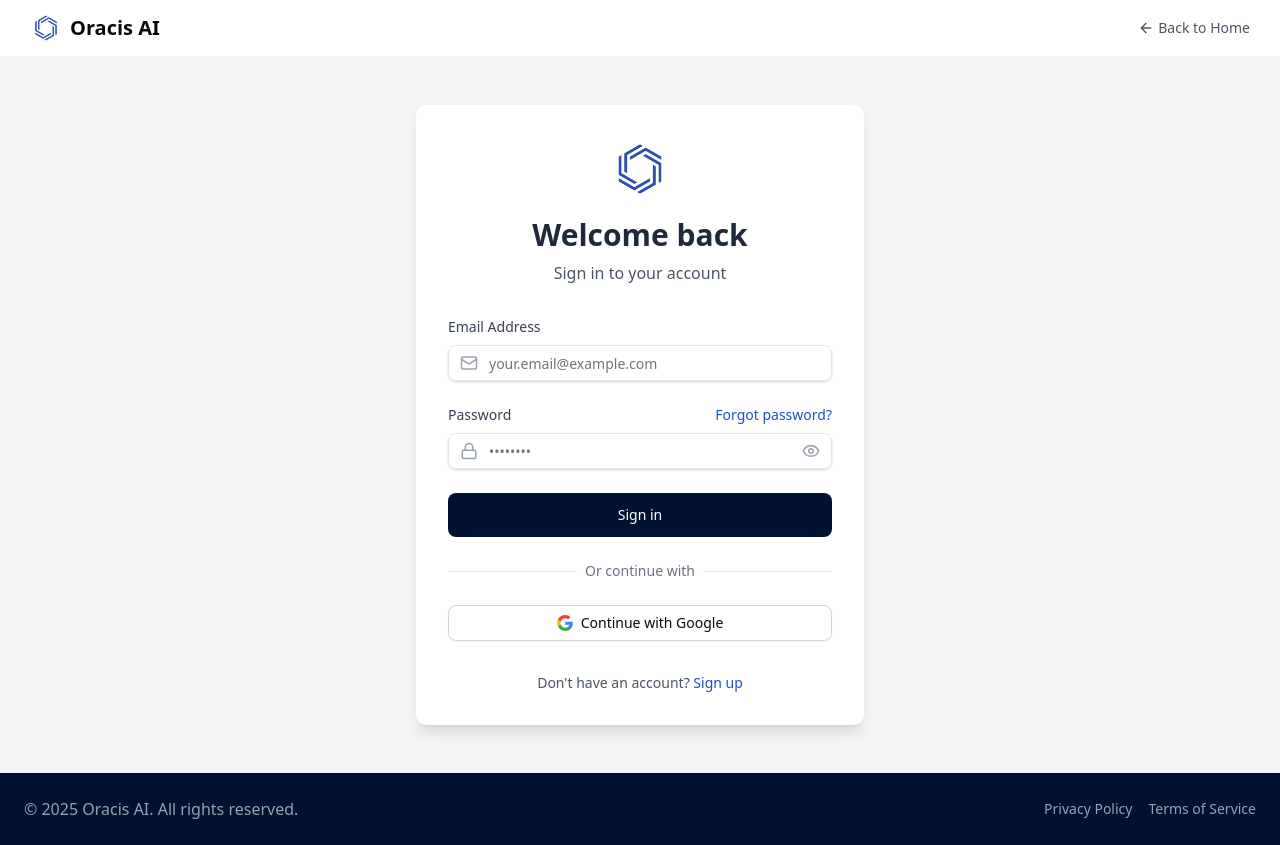
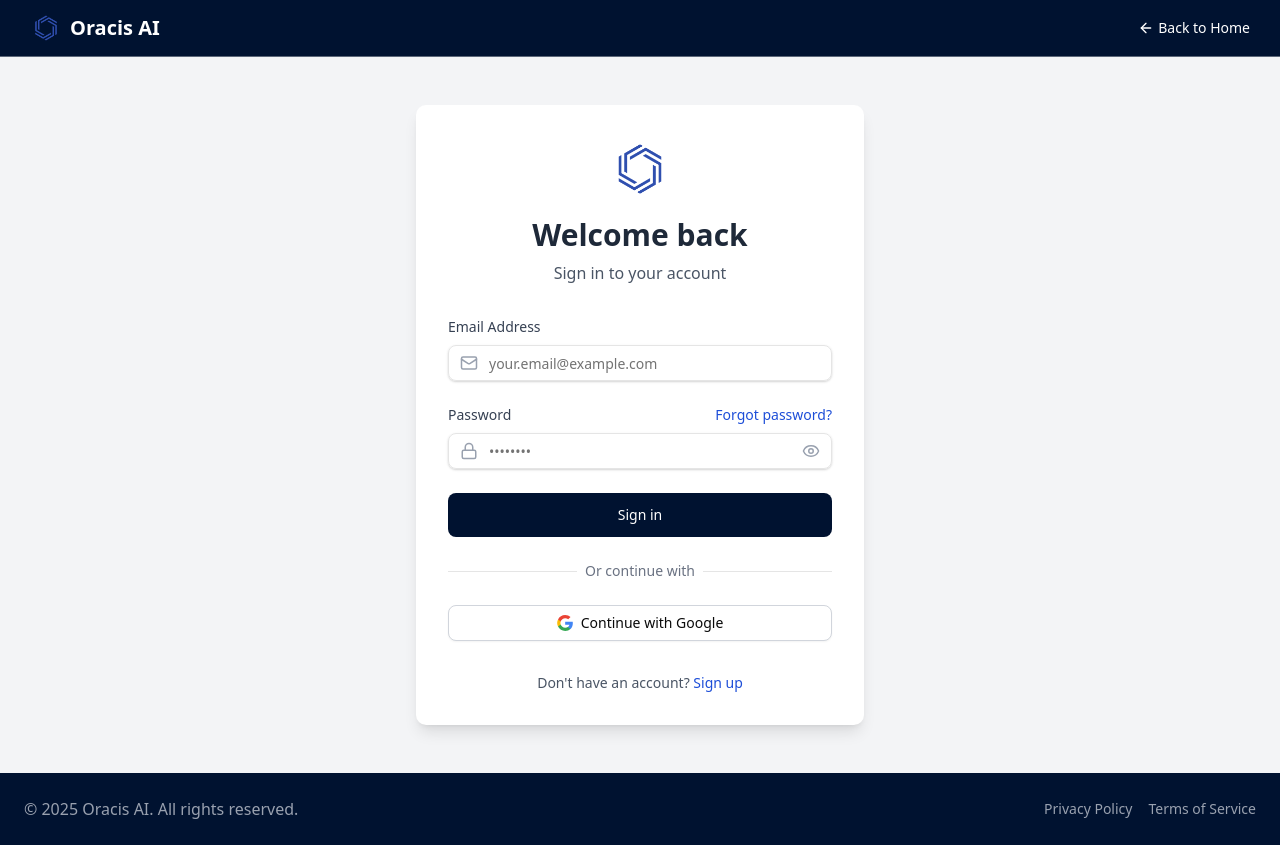
Before and after one commit to TalalMajeed/Oracis-AI, a Next.js app in the folder Frontend-Web/: page /login in a window 1280 px wide. Built offline with nearby package versions, Linux system fonts and the light colour scheme.

Commit message:
fixed login page navbar

```diff
--- a/Frontend-Web/src/app/login/page.tsx
+++ b/Frontend-Web/src/app/login/page.tsx
@@ -58,7 +58,7 @@ const Login = () => {
   return (
     <div className="flex flex-col min-h-screen bg-background">
       {/* Navbar */}
-      <header className="sticky top-0 z-50 w-full border-b border-border/40 bg-background/95 backdrop-blur supports-[backdrop-filter]:bg-background/60">
+      <header className="sticky top-0 z-50 w-full border-b border-border/40 bg-[#001230] text-white backdrop-blur">
         <div className="container max-w-none flex h-14 items-center px-[30px]">
           <div className="flex items-center mr-4">
             <Link href="/" className="flex items-center space-x-2">
@@ -75,7 +75,7 @@ const Login = () => {
           <div className="flex items-center space-x-4">
             <Link
               href="/"
-              className="flex items-center text-sm text-gray-600 hover:text-[#1d4ed8]"
+              className="flex items-center text-sm text-white hover:text-gray-400"
             >
               <ArrowLeft size={16} className="mr-1" />
               Back to Home
```
